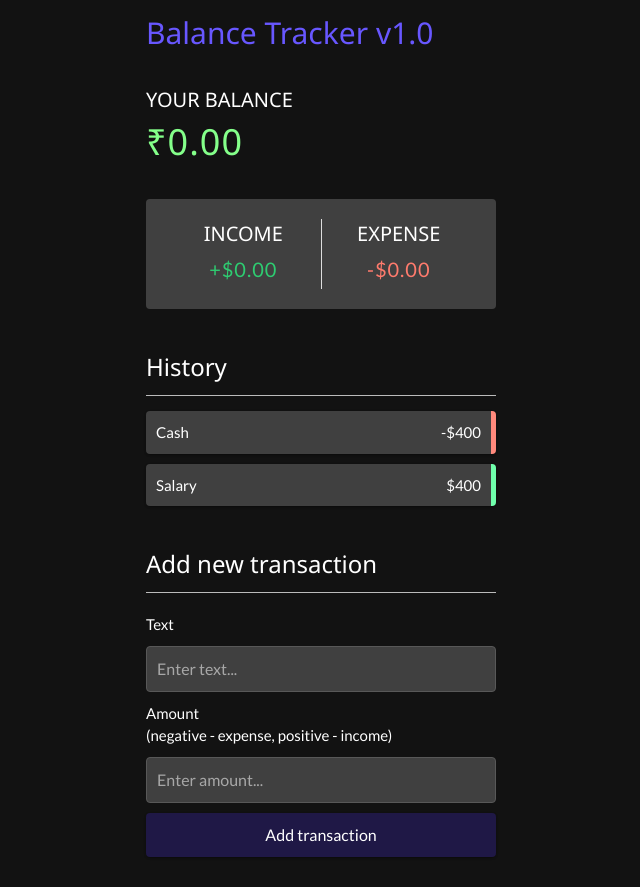
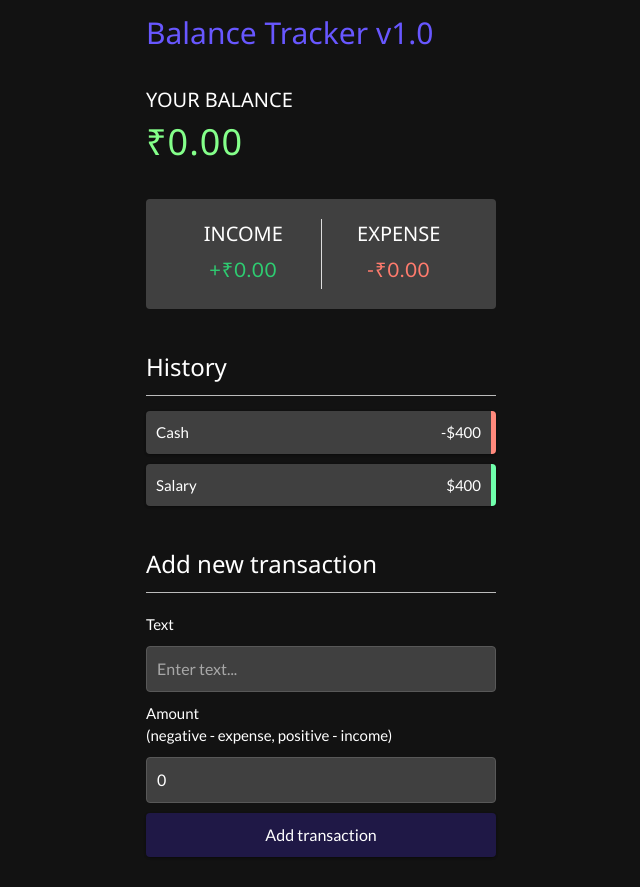
Before and after one commit to bhanuprakash-vangari/balance-tracker, a React (Create React App) app: page / in a window 1280 px wide. Shown: the whole page, without its empty margins (319-959 px from the left). Built offline with nearby package versions, Linux system fonts and the light colour scheme.

Commit message:
added useState Hook

```diff
--- a/src/components/AddTransaction.js
+++ b/src/components/AddTransaction.js
@@ -1,20 +1,35 @@
-import React from "react";
+import React, {useState} from "react";
 
 export const AddTransaction = () => {
+const [text, setText] = useState('');
+const [amount, setAmount] = useState(0);
+
+
   return (
     <>
       <h3>Add new transaction</h3>
-      <form id="form">
+      <form>
         <div className="form-control">
-          <label for="text">Text</label>
-          <input type="text" id="text" placeholder="Enter text..." />
+          <label htmlFor="text">Text</label>
+          <input
+            type="text"
+            value={text}
+            onChange={(e) => setText(e.target.value)}
+            id="text"
+            placeholder="Enter text..."
+          />
         </div>
         <div className="form-control">
-          <label for="amount">
+          <label htmlFor="amount">
             Amount <br />
             (negative - expense, positive - income)
           </label>
-          <input type="number" id="amount" placeholder="Enter amount..." />
+          <input
+            type="number"
+            value={amount}
+            onChange={(e) => setAmount(e.target.value)}
+            placeholder="Enter amount..."
+          />
         </div>
         <button className="btn">Add transaction</button>
       </form>
--- a/src/components/IncomeExpenses.js
+++ b/src/components/IncomeExpenses.js
@@ -5,14 +5,14 @@ export const IncomeExpenses = () => {
       <div className="inc-exp-container">
         <div>
           <h4>Income</h4>
-          <p id="money-plus" className="money plus">
-            +$0.00
+          <p className="money plus">
+            +₹0.00
           </p>
         </div>
         <div>
           <h4>Expense</h4>
-          <p id="money-minus" className="money minus">
-            -$0.00
+          <p className="money minus">
+            -₹0.00
           </p>
         </div>
       </div>
--- a/src/components/TransactionList.js
+++ b/src/components/TransactionList.js
@@ -4,7 +4,7 @@ export const TransactionList = () => {
   return (
     <>
       <h3>History</h3>
-      <ul id="list" class="list">
+      <ul id="list" className="list">
         <li className="minus">
           Cash <span>-$400</span>
           <button className="delete-btn">x</button>
```
Also changed, not shown: 1 other file (tests, documents, lock files or other folders).
